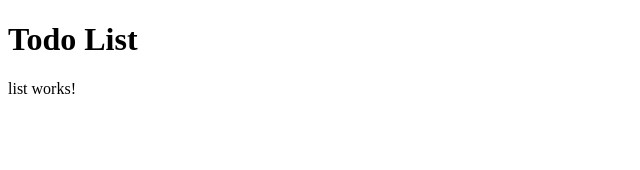
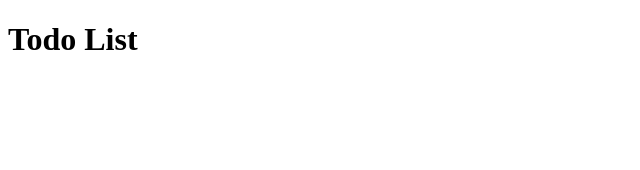
Before and after one commit to ericbastarache/TodoApp, an Angular app: page / in a window 1280 px wide. Shown: the top 170 px of the page, without its empty margins (0-640 px from the left). Built offline with nearby package versions, Linux system fonts and the light colour scheme.

Commit message:
Updated list component

```diff
--- a/src/app/list/list.component.html
+++ b/src/app/list/list.component.html
@@ -1,3 +1,3 @@
-<p>
-  list works!
-</p>
+<ul>
+  <todo-item></todo-item>
+</ul>
```
